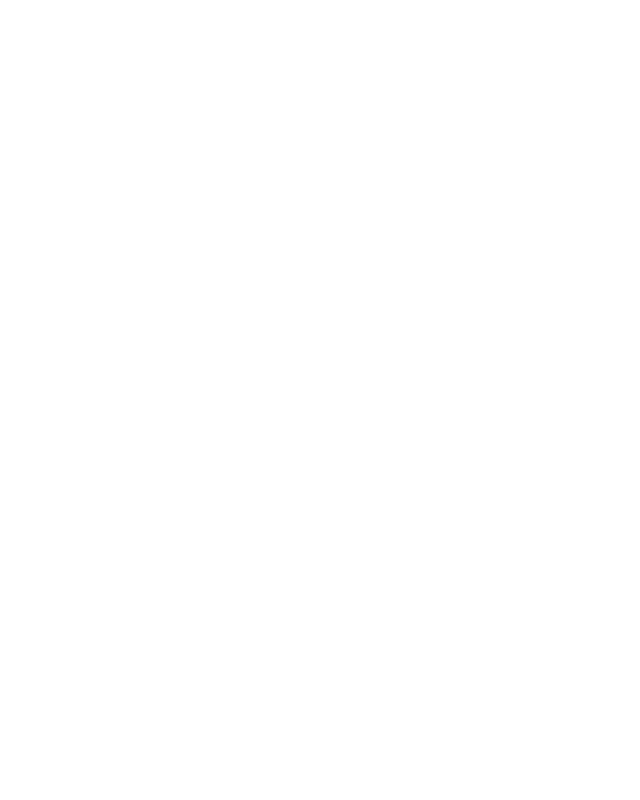
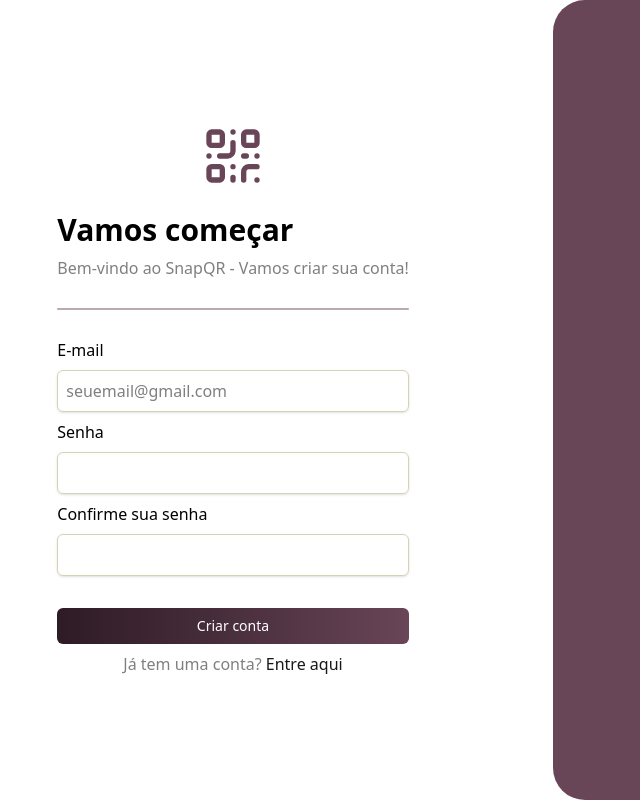
Before and after one commit to jonasmfernandes/SnapQR, a React (Vite) app: page /register in a window 1280 px wide. Before the commit this address had no page. Shown: the whole page, without its empty margins (87-727 px from the left). Built offline with nearby package versions, Linux system fonts and the light colour scheme.

Commit message:
fix: fixed register page and folder

```diff
--- a/src/Login.tsx
+++ b/src/Register.tsx
@@ -1,7 +1,7 @@
 import "./App.css";
 import { QrCode } from "lucide-react";
 
-const Login = () => {
+const Register = () => {
   return (
     <>
       <div className=" bg-white md:flex">
@@ -18,18 +18,26 @@
             </h4>
             <div className="bg-[#68455775] h-0.5 rounded-md  my-5"></div>
 
-            <h2>Email</h2>
+            <label htmlFor="e-mail" className="text-md">E-mail</label>
             <input
+              id="e-mail"
               type="email"
               className="rounded-md bg-transparent p-2 border border-[#d6d2b5] focus:outline-none focus:border-[#684557] hover:border-[#684557] shadow-sm focus:shadow transition duration-100"
-              placeholder="Digite aqui seu e-mail"
+              placeholder="seuemail@gmail.com"
             />
 
-            <h2>Senha</h2>
+            <label htmlFor="password" className="text-md">Senha</label>
             <input
+              id="password"
+              type="password"
+              className="rounded-md bg-transparent p-2 border border-[#d6d2b5] focus:outline-none focus:border-[#684557] hover:border-[#684557] shadow-sm focus:shadow transition duration-100"
+            />
+
+            <label htmlFor="confirm-password" className="text-md">Confirme sua senha</label>
+            <input
+              id="confirm-password"
               type="password"
               className="rounded-md bg-transparent p-2 border mb-4 border-[#d6d2b5] focus:outline-none focus:border-[#684557] hover:border-[#684557] shadow-sm focus:shadow transition duration-100"
-              placeholder="Digite aqui sua senha"
             />
 
             <button
@@ -45,4 +53,4 @@
   );
 };
 
-export default Login;
+export default Register;
--- a/src/main.tsx
+++ b/src/main.tsx
@@ -2,14 +2,14 @@
 import { BrowserRouter, Routes, Route } from 'react-router'
 import './index.css'
 import App from './App.tsx'
-import Login from './Login.tsx'
+import Register from './Register.tsx'
 
 createRoot(document.getElementById('root')!).render(
 
   <BrowserRouter>
   <Routes>
     <Route path="/dashboard" element={<App />}/>
-    <Route path="/login" element={<Login />}/>
+    <Route path="/register" element={<Register />}/>
   </Routes>
   </BrowserRouter>
 
```
